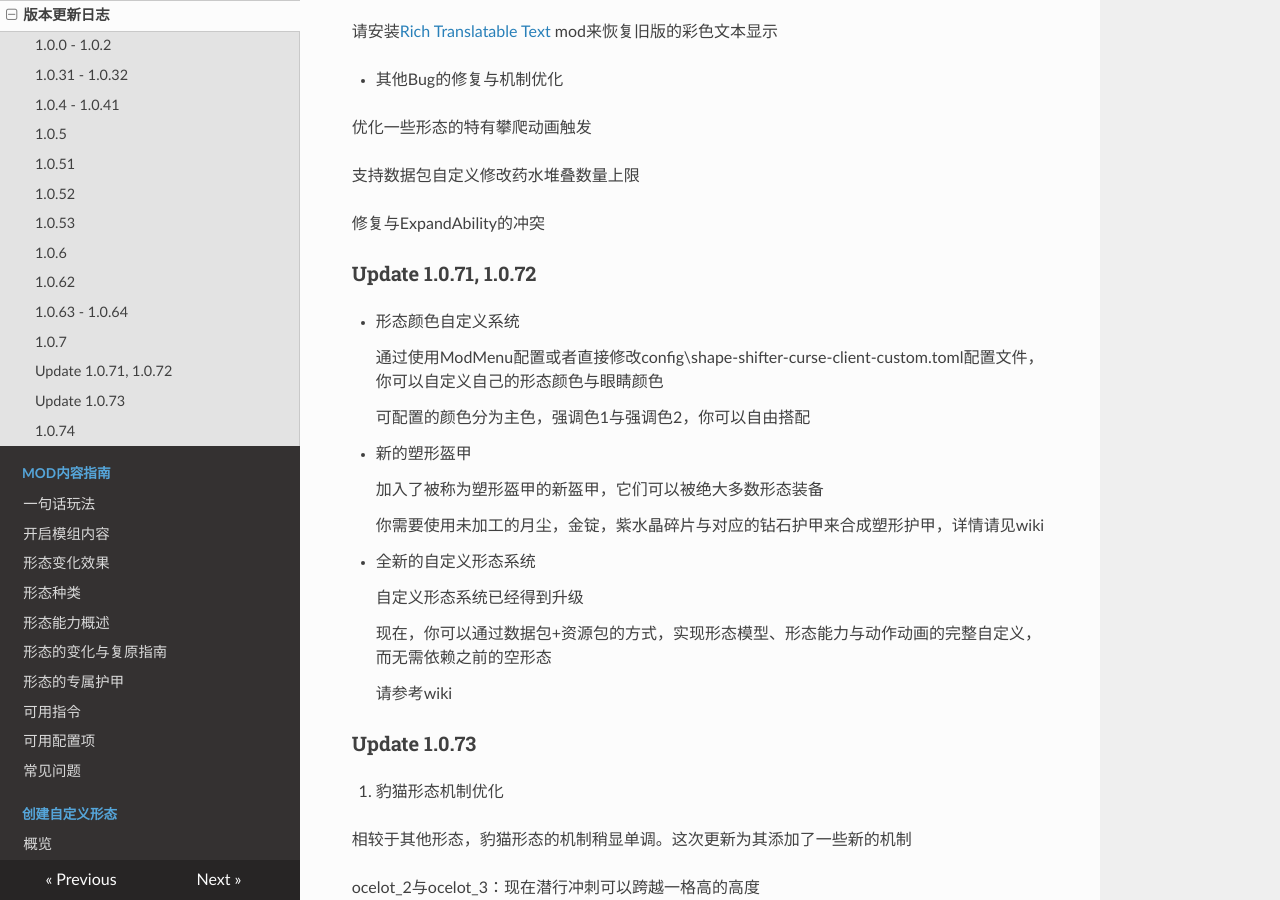
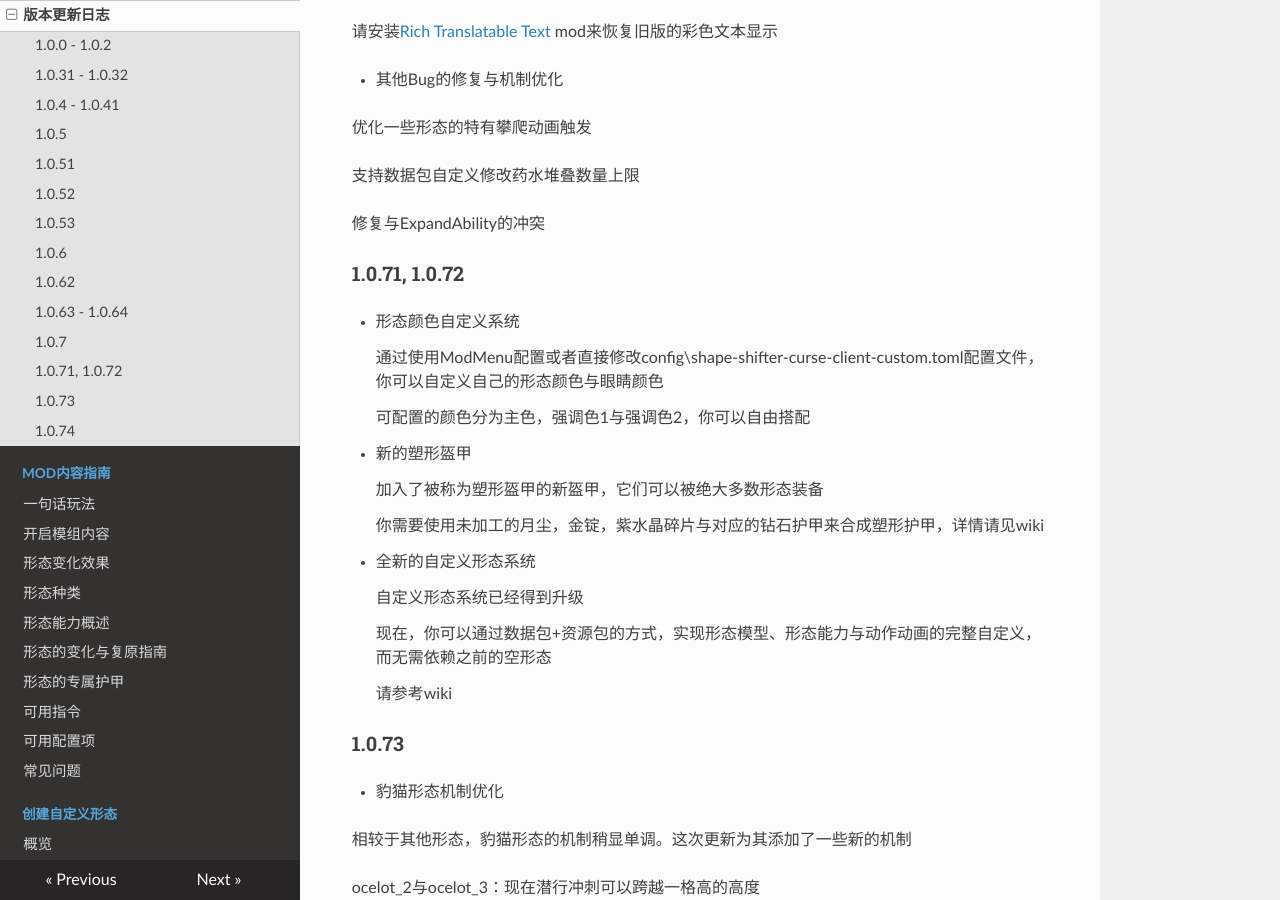
Before and after one commit to onixary/ssc_wiki, an MkDocs documentation site: the page built from docs/update_log/update_log.md, in a window 1280 px wide and 900 px high, scrolled down 3891 px. Built offline with MkDocs 1.6.1, drawn with Linux system fonts in a browser that asks for light colours; nearby versions of some CDN libraries; part of the change alters nothing that is shown.

Commit message:
Revise update log for versions 1.0.71 to 1.0.74
Updated version log for updates 1.0.71 to 1.0.74, including new features, optimizations, and bug fixes.

```diff
--- a/docs/update_log/update_log.md
+++ b/docs/update_log/update_log.md
@@ -164,7 +164,7 @@ bug修复与相关优化
 
   修复与ExpandAbility的冲突
 
-### Update 1.0.71, 1.0.72
+### 1.0.71, 1.0.72
 
 - 形态颜色自定义系统
 
@@ -186,9 +186,9 @@ bug修复与相关优化
 
     请参考wiki
 
-### Update 1.0.73
+### 1.0.73
 
-1. 豹猫形态机制优化
+- 豹猫形态机制优化
 
    相较于其他形态，豹猫形态的机制稍显单调。这次更新为其添加了一些新的机制
 
@@ -196,19 +196,19 @@ bug修复与相关优化
 
    ocelot_3：现在可以通过在飞扑的过程中冲撞敌人来造成扑击伤害
 
-2. 塑形护甲合成方式修改
+- 塑形护甲合成方式修改
 
    现在要合成塑形护甲，你需要先合成塑形核心，并在锻造台中使用对应钻石装备，塑形核心与未加工的月尘合成塑形护甲。这样你就可以保留原本装备的附魔
 
    详细请见wiki
 
-3. 自定义颜色优化
+- 自定义颜色优化
 
    颜色值加入了额外的alpha通道，将其设置为0时可以保留原版颜色
 
    适用于只想修改眼睛颜色等部分颜色的需求，详细请见wiki
 
-4. Bug修复
+- Bug修复
 
    修复axolotl_3在爬行状态会倒立的bug
 
@@ -218,15 +218,15 @@ bug修复与相关优化
 
 ### 1\.0.74
 
-1. 俄语本地化
+- 俄语本地化
 
    感谢<https://github.com/MaxMobile-ru>的贡献，模组内容现在已有俄文翻译
 
-2. 简化前置依赖项
+- 简化前置依赖项
 
    mod现在仅需要Azurelib、Pehkui、Satin-api作为前置项
 
-3. 小优化
+- 小优化
 
    加强塑形护甲的防护力，具体请看wiki
 
@@ -238,7 +238,7 @@ bug修复与相关优化
 
    优化塑形核心与幻形者之书的贴图外观
 
-4. Bug修复
+- Bug修复
 
    修复农夫乐事中可食用性异常的bug
 
```
